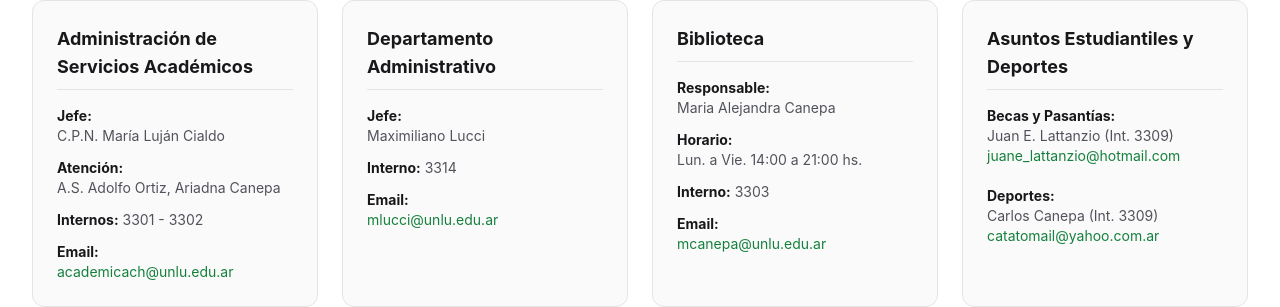
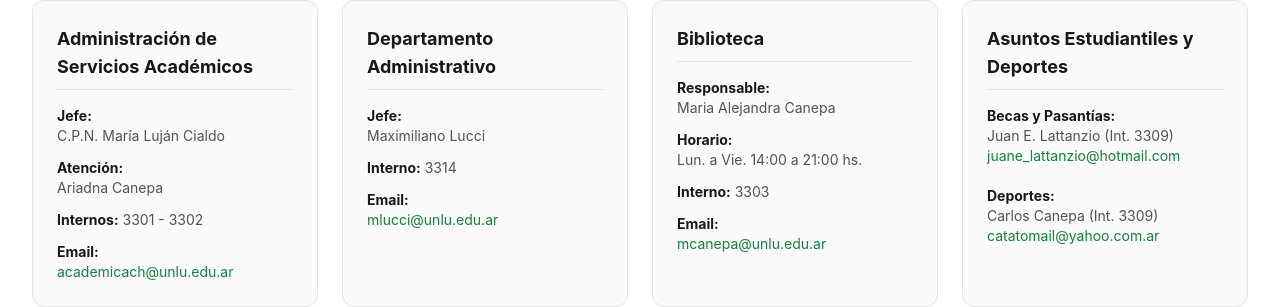
Before and after one commit to rizzofs/CentroRegionalChivilcoy, a React (Vite) app: page / in a window 1280 px wide. Shown: the part 2040-2347 px from the top of the page. Built offline with nearby package versions, Linux system fonts and the light colour scheme.

Commit message:
fix: removed retired staff Adolfo Ortiz

```diff
--- a/src/pages/Home.tsx
+++ b/src/pages/Home.tsx
@@ -169,7 +169,7 @@ export default function Home() {
               <h3 className="font-bold text-zinc-900 mb-4 text-lg border-b border-zinc-200 pb-2">Administración de Servicios Académicos</h3>
               <ul className="space-y-3 text-sm text-zinc-600">
                 <li><strong className="text-zinc-900">Jefe:</strong><br />C.P.N. María Luján Cialdo</li>
-                <li><strong className="text-zinc-900">Atención:</strong><br />A.S. Adolfo Ortiz, Ariadna Canepa</li>
+                <li><strong className="text-zinc-900">Atención:</strong><br />Ariadna Canepa</li>
                 <li><strong className="text-zinc-900">Internos:</strong> 3301 - 3302</li>
                 <li><strong className="text-zinc-900">Email:</strong><br /><a href="mailto:academicach@unlu.edu.ar" className="text-primary hover:underline">academicach@unlu.edu.ar</a></li>
               </ul>
```
